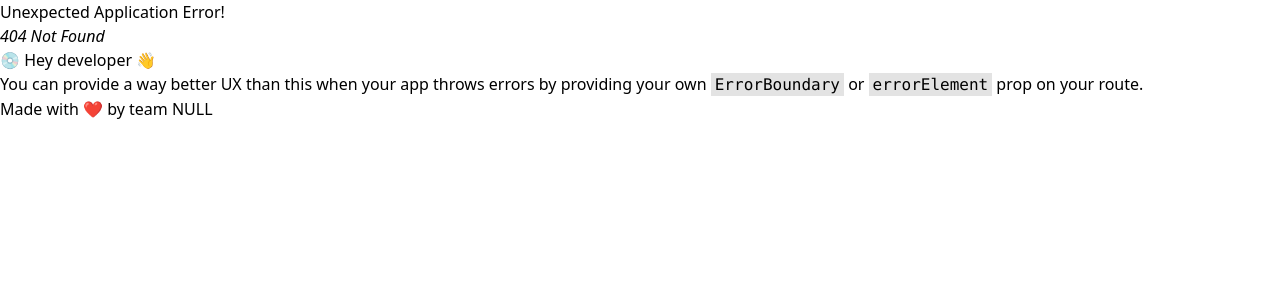
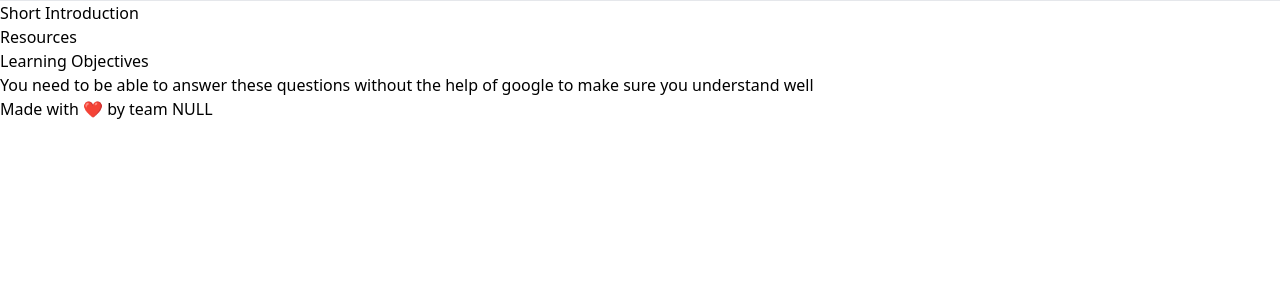
Before and after one commit to ALX-NULL/roundOf11, a React (Vite) app in the folder client/: page /topic in a window 1280 px wide. Before the commit this address had no page. Shown: the top 300 px of the page. Built offline with nearby package versions, Linux system fonts and the light colour scheme; no server answers.

Commit message:
connect homepage with topic page

```diff
--- a/client/src/HomePage.tsx
+++ b/client/src/HomePage.tsx
@@ -1,6 +1,8 @@
+import { Form } from "react-router-dom";
+
 export default function HomePage() {
   return (
-    <form className="mx-auto flex flex-col items-center justify-center w-full p-8" action="">
+    <Form className="mx-auto flex flex-col items-center justify-center w-full p-8" action="/topic">
     <div className="text-red-500 dark:text-teal-400 text-4xl font-serif flex-col flex">
     <span>I want to</span>
     <h1 className="bg-gradient-to-bl from-red-600 dark:from-teal-700 to-rose-400 dark:to-teal-200 bg-clip-text text-transparent text-9xl">LEARN</h1>
@@ -9,6 +11,6 @@ export default function HomePage() {
     NOW!
     </button>
     </div>
-    </form>
+    </Form>
   );
 }
--- a/client/src/TopicPage.tsx
+++ b/client/src/TopicPage.tsx
@@ -1,3 +1,6 @@
+import { useEffect, useState } from "react";
+import { useLocation } from "react-router-dom";
+
 interface Task {
   title: string;
   question: string;
@@ -6,19 +9,38 @@ interface Task {
 
 interface Topic {
   title?: string;
-  description?: string;
+  flags?: string[];
+  introduction?: string;
   resources?: string[];
-  objectives?: string[];
+  learning_objectives?: string[];
   tasks?: Task[];
 }
 
 
 
 export default function TopicPage() {
-  const topic: Topic = { title: "Docker" };
+  const location = useLocation();
+  const [topic, setTopic] = useState<Topic>({});
+  useEffect(() => {
+    console.log(location);
+    const q = new URLSearchParams(location.search).get("q");
+    (async function() {
+      const res = await fetch(`http://localhost:8000/api/v1/get_ai_content?query=${q}`);
+      if (res.ok) setTopic(await res.json() as Topic);
+    })()
+  }, [])
   return (
-    <main>
+    <article className="prose">
       <h1>{topic.title}</h1>
-    </main>
+      <p>{topic.flags}</p>
+      <hr />
+      <h2>Short Introduction</h2>
+      <p>{topic.introduction}</p>
+      <h2>Resources</h2>
+      <p>{topic.resources}</p>
+      <h2>Learning Objectives</h2>
+      <p>You need to be able to answer these questions without the help of google to make sure you understand well</p>
+      <p>{topic.learning_objectives}</p>
+    </article>
   );
 }
--- a/client/src/main.tsx
+++ b/client/src/main.tsx
@@ -2,10 +2,12 @@ import { StrictMode } from 'react'
 import { createRoot } from 'react-dom/client'
 import { createBrowserRouter, RouterProvider } from 'react-router-dom';
 import HomePage from './HomePage.tsx';
+import TopicPage from './TopicPage.tsx';
 import './index.css'
 
 const router = createBrowserRouter([
-  {path: '/', element: <HomePage />}
+  {path: '/', element: <HomePage />},
+  {path: '/topic', element: <TopicPage />}
 ]);
 
 createRoot(document.getElementById('root')!).render(
```
